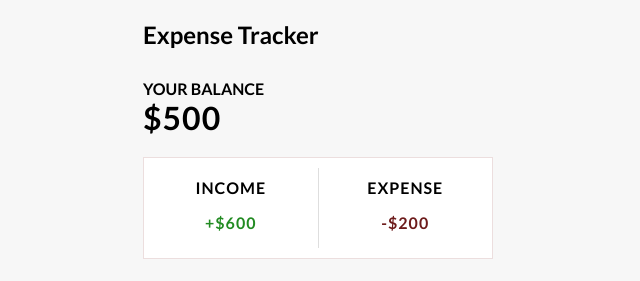
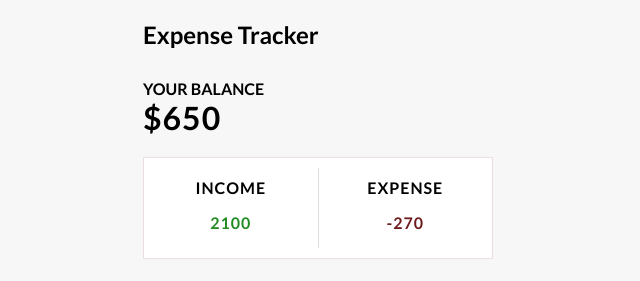
Before and after one commit to alemughal/ExpenseTrackerApp, a React (Create React App) app: page / in a window 1280 px wide. Shown: the top 281 px of the page, without its empty margins (322-962 px from the left). Built offline with nearby package versions, Linux system fonts and the light colour scheme; the HTML template or start-up script is replaced by a standard one.

Commit message:
Getting Transaction list from Context

```diff
--- a/src/Components/AddTransaction.js
+++ b/src/Components/AddTransaction.js
@@ -10,10 +10,10 @@ function AddTransaction() {
         event.preventDefault();
         addTransaction({
             desc: newDesc,
-            amount: newAmount
+            amount: Number(newAmount)
         })
         setDesc("")
-        setAmount(0)
+        setAmount("")
     }
     return (
         <div>
--- a/src/Components/Balance.js
+++ b/src/Components/Balance.js
@@ -4,7 +4,7 @@ function Balance() {
     return (
         <div>
             <h4> YOUR BALANCE </h4>
-            <h1> ${500} </h1>
+            <h1> ${650} </h1>
         </div>
     )
 }
--- a/src/Components/IncomeExpense.js
+++ b/src/Components/IncomeExpense.js
@@ -1,15 +1,35 @@
-import React from 'react';
+import React, { useContext } from 'react';
+import { TransactionContext } from '../Context/transContext';
 
 function IncomeExpense() {
+    let { transactions } = useContext(TransactionContext);
+    const getIncome = () => {
+        let income = 0;
+        for (let i = 0; i < transactions.length; i++) {
+            if (transactions[i].amount > 0) {
+                income += transactions[i].amount
+            }
+        }
+        return income;
+    }
+    const getExpense = () => {
+        let expense = 0;
+        for (let i = 0; i < transactions.length; i++) {
+            if (transactions[i].amount < 0) {
+                expense += transactions[i].amount
+            }
+        }
+        return (expense);
+    }
     return (
         <div className="inc-exp-container">
             <div className="money">
                 <h4>Income</h4>
-                <p className="money-plus">+$600</p>
+                <p className="money-plus">{getIncome()}</p>
             </div>
             <div className="money">
                 <h4>Expense</h4>
-                <p className="money-minus">-$200</p>
+                <p className="money-minus">{getExpense()}</p>
             </div>
         </div>
     )
```
